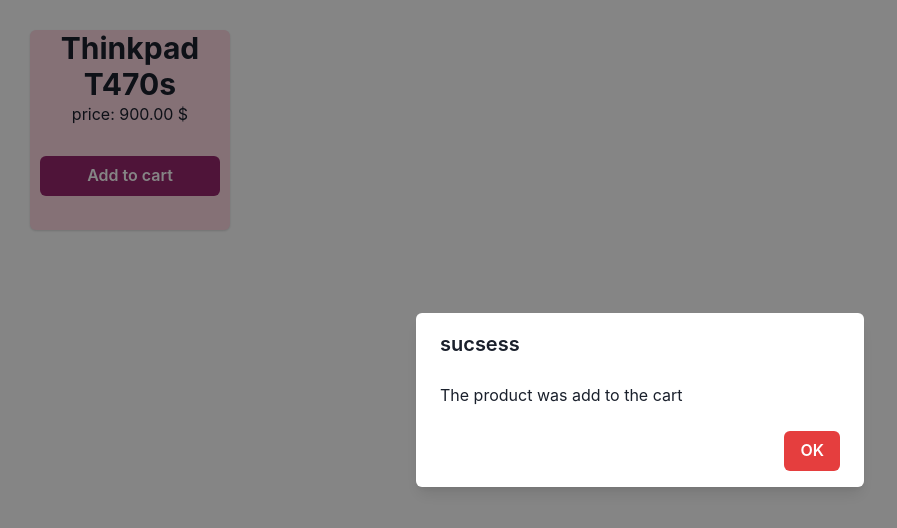
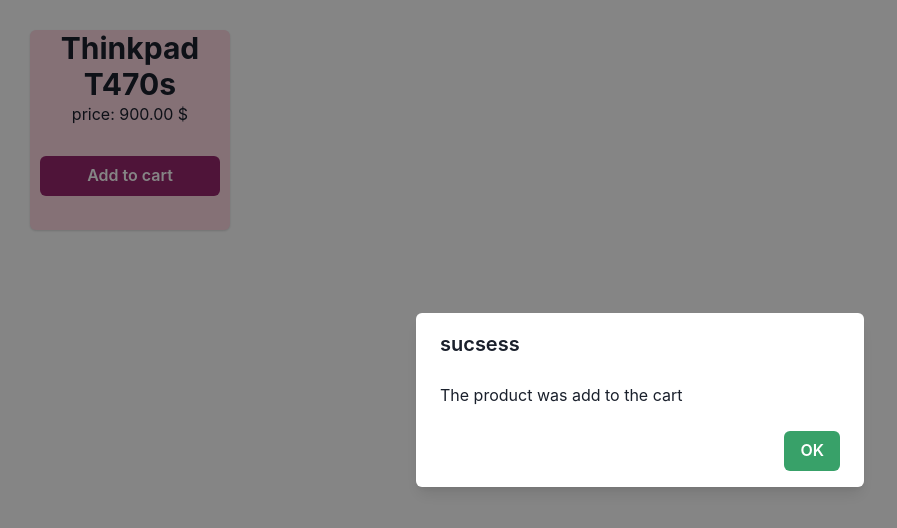
Before and after one commit to Abd-kil/e-commerce, a React (Create React App) app: page / in a window 1280 px wide. Both pictures are taken after a click on the button "Add to cart". Shown: the top 528 px of the page, without its empty margins (0-897 px from the left). Built offline with nearby package versions, Linux system fonts and the light colour scheme.

Commit message:
green alert button

```diff
--- a/src/App.js
+++ b/src/App.js
@@ -28,7 +28,7 @@
             The product was add to the cart
           </AlertDialogBody>
           <AlertDialogFooter>
-            <Button ref={cancelRef} colorScheme='red' onClick={onClose}>
+            <Button ref={cancelRef} colorScheme='green' onClick={onClose}>
               OK
             </Button>
           </AlertDialogFooter>
```
